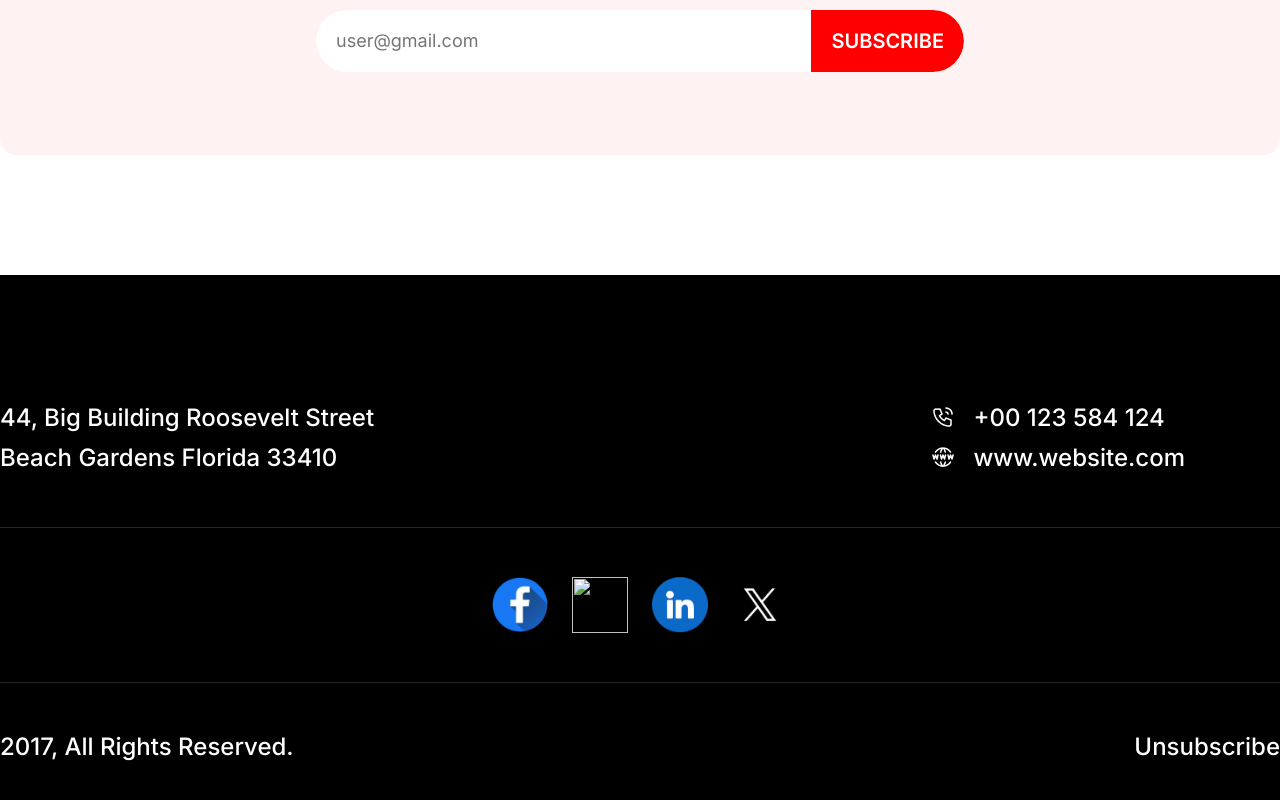
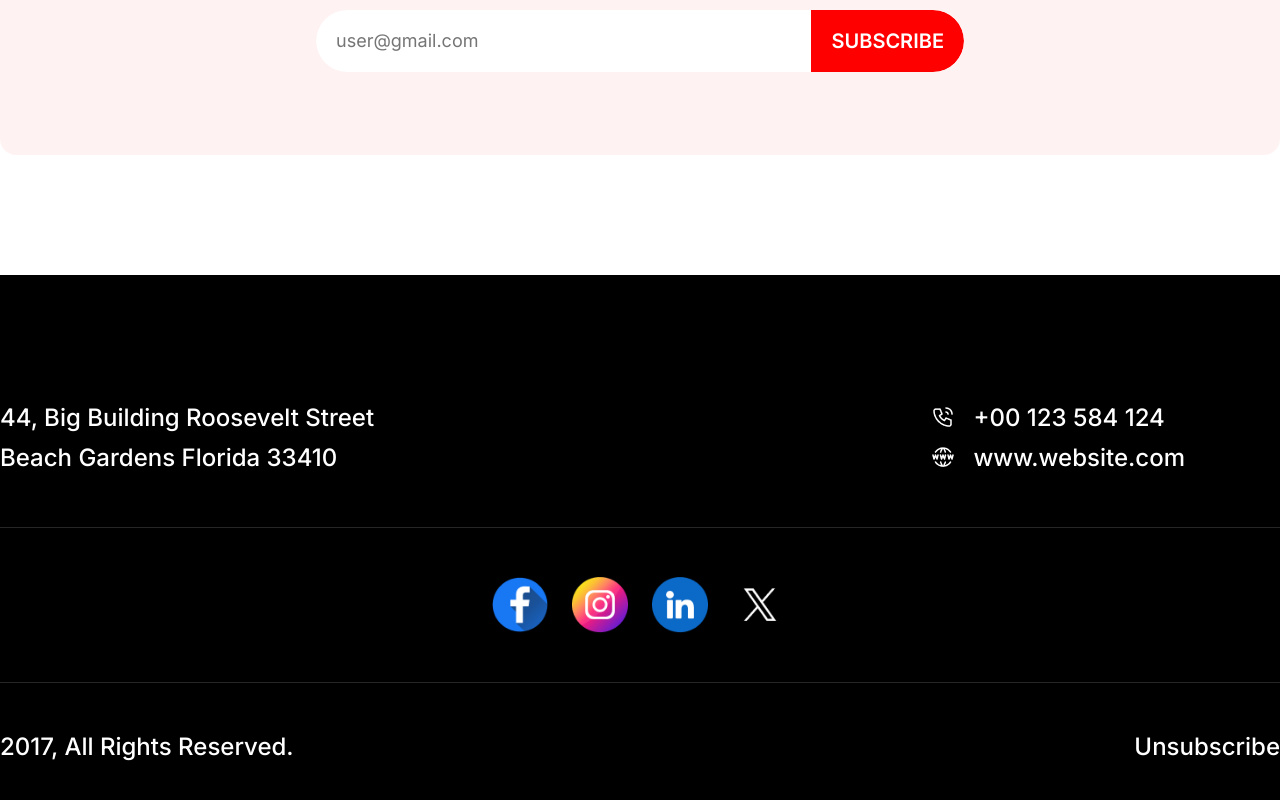
Before and after one commit to mdashikdev/new-year-landing-page, a plain HTML site: page index.html in a window 1280 px wide. Shown: the part 6968-7768 px from the top of the page. Drawn offline with Linux system fonts and the light colour scheme.

Commit message:
Update index.html

```diff
--- a/index.html
+++ b/index.html
@@ -139,7 +139,7 @@
         </div>
         <div class="middle-container">
           <div class="icon-wrapper">
-            <img src="icons/Facebook.png" alt="" class="social-icon"><img src="iconsInstagram.png" alt="" class="social-icon"><img src="icons/Linkedin.png" alt="" class="social-icon"><img src="icons/Twitter.png" alt="" class="social-icon">
+            <img src="icons/Facebook.png" alt="" class="social-icon"><img src="icons/Instagram.png" alt="" class="social-icon"><img src="icons/Linkedin.png" alt="" class="social-icon"><img src="icons/Twitter.png" alt="" class="social-icon">
           </div>
         </div>
         <div class="bottom-container">
```
